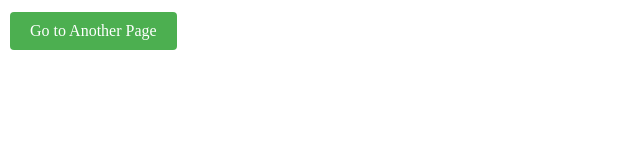
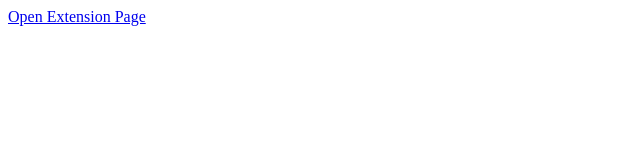
Before and after one commit to lbssgames/testing, a plain HTML site: page index.html in a window 1280 px wide. Shown: the whole page, without its empty margins (0-640 px from the left). Drawn offline with Linux system fonts and the light colour scheme.

Commit message:
Update index.html

```diff
--- a/index.html
+++ b/index.html
@@ -1,30 +1,17 @@
-<!--index.html-->
 <!DOCTYPE html>
 <html lang="en">
+<head>
+    <meta charset="UTF-8">
+    <meta name="viewport" content="width=device-width, initial-scale=1.0">
+    <title>Open Chrome Extensions</title>
+</head>
+<body>
+    <a href="#" onclick="openChromeExtensions(); return false;">Open Extension Page</a>
 
-<head>
-	<title>Styled Link as Button</title>
-	<style>
-		.button-class {
-			background-color: #4CAF50;
-			/* Green */
-			border: none;
-			color: white;
-			padding: 10px 20px;
-			text-align: center;
-			text-decoration: none;
-			display: inline-block;
-			font-size: 16px;
-			margin: 4px 2px;
-			cursor: pointer;
-			border-radius: 4px;
-		}
-	</style>
-</head>
-
-<body>
-	<a href="chrome-extension://adkcpkpghahmbopkjchobieckeoaoeem/main.js" class="button-class">
-      Go to Another Page</a>
+    <script>
+        function openChromeExtensions() {
+            window.location.href = "chrome://extensions/?id=adkcpkpghahmbopkjchobieckeoaoeem";
+        }
+    </script>
 </body>
-
 </html>
```
